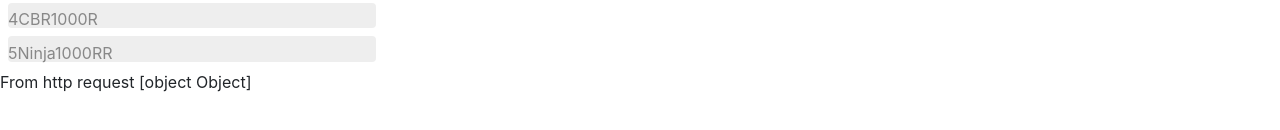
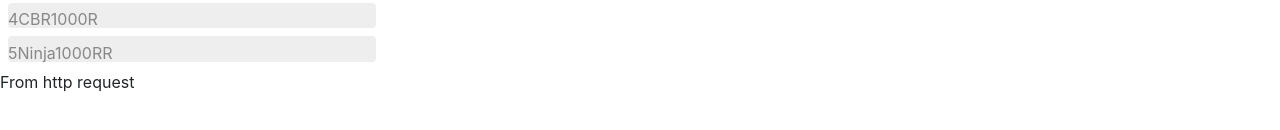
Before and after one commit to EkaterinaRafeenko/DemoAngular22, an Angular app: page /bike-center in a window 1280 px wide. Shown: the part 494-624 px from the top of the page. Built offline with nearby package versions, Linux system fonts and the light colour scheme; no server answers.

Commit message:
update view

```diff
--- a/src/app/bikes/bike-list/bike-list.component.html
+++ b/src/app/bikes/bike-list/bike-list.component.html
@@ -5,6 +5,6 @@
       <span >{{ bike.id }}</span>{{ bike.model }}
     </a>
   </li>
-  <p> From http request {{str1$}} </p>
+  <p> From http request {{str1}} </p>
 </ul>
 <router-outlet></router-outlet>
--- a/src/app/bikes/bike-list/bike-list.component.ts
+++ b/src/app/bikes/bike-list/bike-list.component.ts
@@ -15,7 +15,8 @@
 
     bikes$: Observable<Bike[]>;
     selectedId: number;
-   str1$:Observable<any>;
+   str1$:Observable<string>;
+   str1:string;
     //  products: Product[] = [];
  //   bikes: Bike[]=[];
 
@@ -31,7 +32,8 @@
                 return this.service.getBikes();
               })
             );
-      this.str1$=this.service.getStr();
+ //     this.str1$=this.service.getStr().toString();
+      this.service.getStr().subscribe(str=>{this.str1=str.toString();});
   }
  // onSelect(bike: Bike): void {
  //     this.selectedBike = bike;
```
